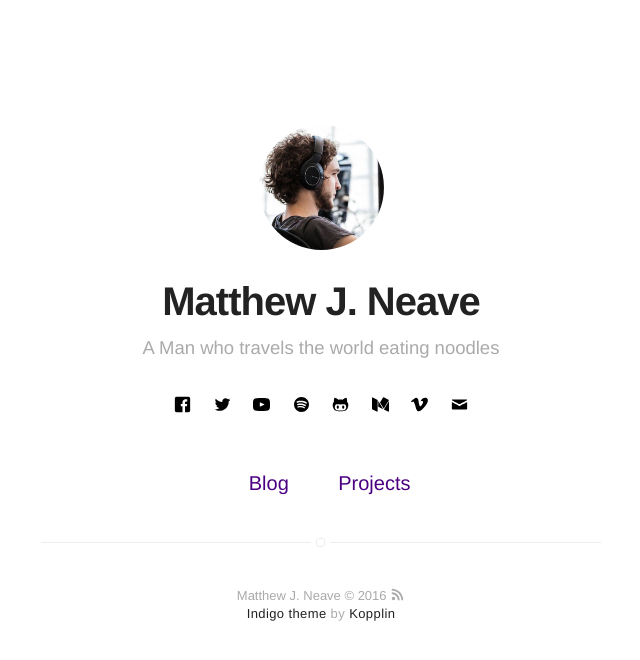
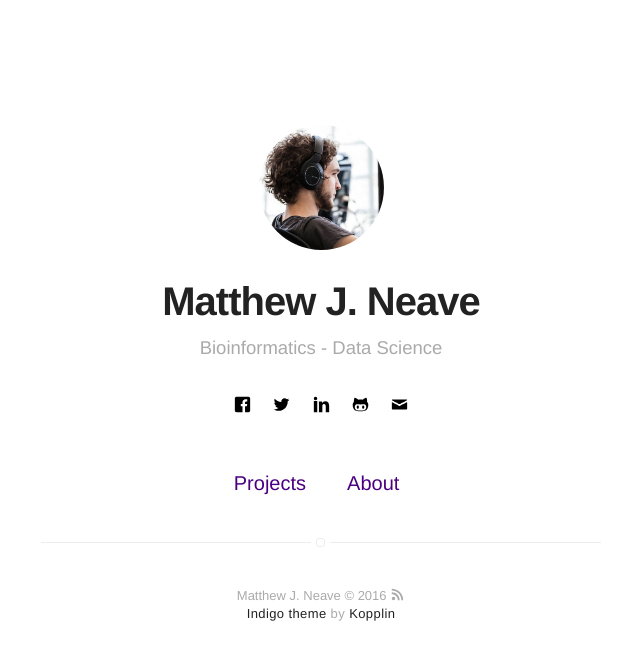
Before and after one commit to neavemj/neavemj.github.io, a Jekyll site: the page built from index.html, in a window 1280 px wide. Shown: the top 660 px of the page, without its empty margins (319-959 px from the left). Built offline with Jekyll 4.4.1, drawn with Linux system fonts in a browser that asks for light colours.

Commit message:
customizing config file

```diff
--- a/_config.yml
+++ b/_config.yml
@@ -1,6 +1,6 @@
 # main text of home
 name: Matthew J. Neave
-bio: A Man who travels the world eating noodles
+bio: Bioinformatics - Data Science
 
 # twitter summary info
 description: A blog about technology and stuff related
@@ -10,7 +10,7 @@ description: A blog about technology and stuff related
 external-image: false
 picture: assets/images/profile.jpg
 
-url: http://koppl.in/indigo
+url: http://neavemj.github.io
 # your url: http://USERNAME.github.io
 
 permalink: /:title/
@@ -34,13 +34,13 @@ twitter: mytwitter
 # google: mygoogle
 # instagram: myinstagram
 # pinterest: mypinterest
-# linkedin: mylinkedin
-youtube: myyoutube
-spotify: myspotify
+linkedin: mylinkedin
+#youtube: myyoutube
+#spotify: myspotify
 github: mygithub
-medium: medium
-vimeo: myvimeo
-email: myemail@gmail.com
+#medium: medium
+#vimeo: myvimeo
+email: matthewjneave1@gmail.com
 
 authors:
     johndoe:
@@ -69,8 +69,8 @@ width: normal
 projects: true
 
 # if you don't need "about" or "blog", comment them out below
-about: false
-blog: true
+about: true
+blog: false
 
 # do you want to show the "read time" of the posts?
 read-time: true
```
Also changed, not shown: README.md (deleted).
